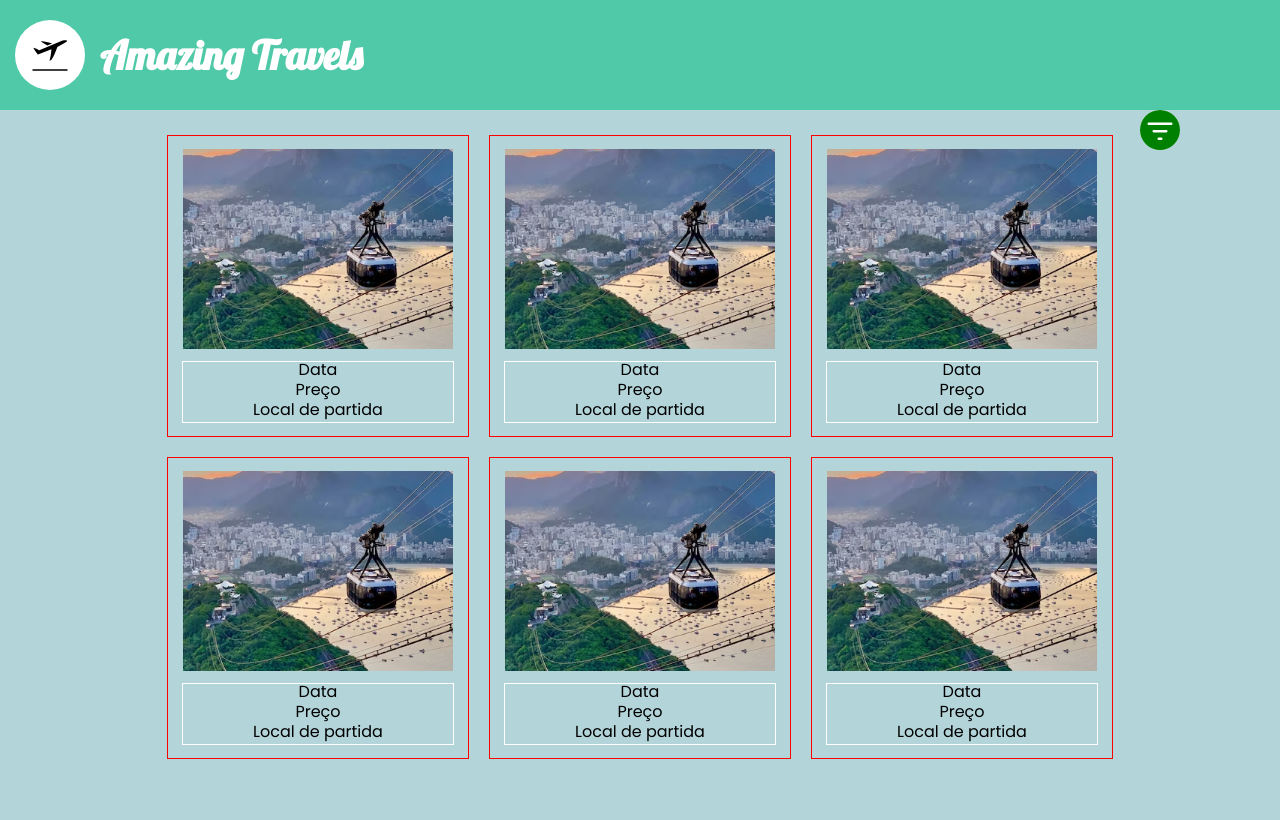
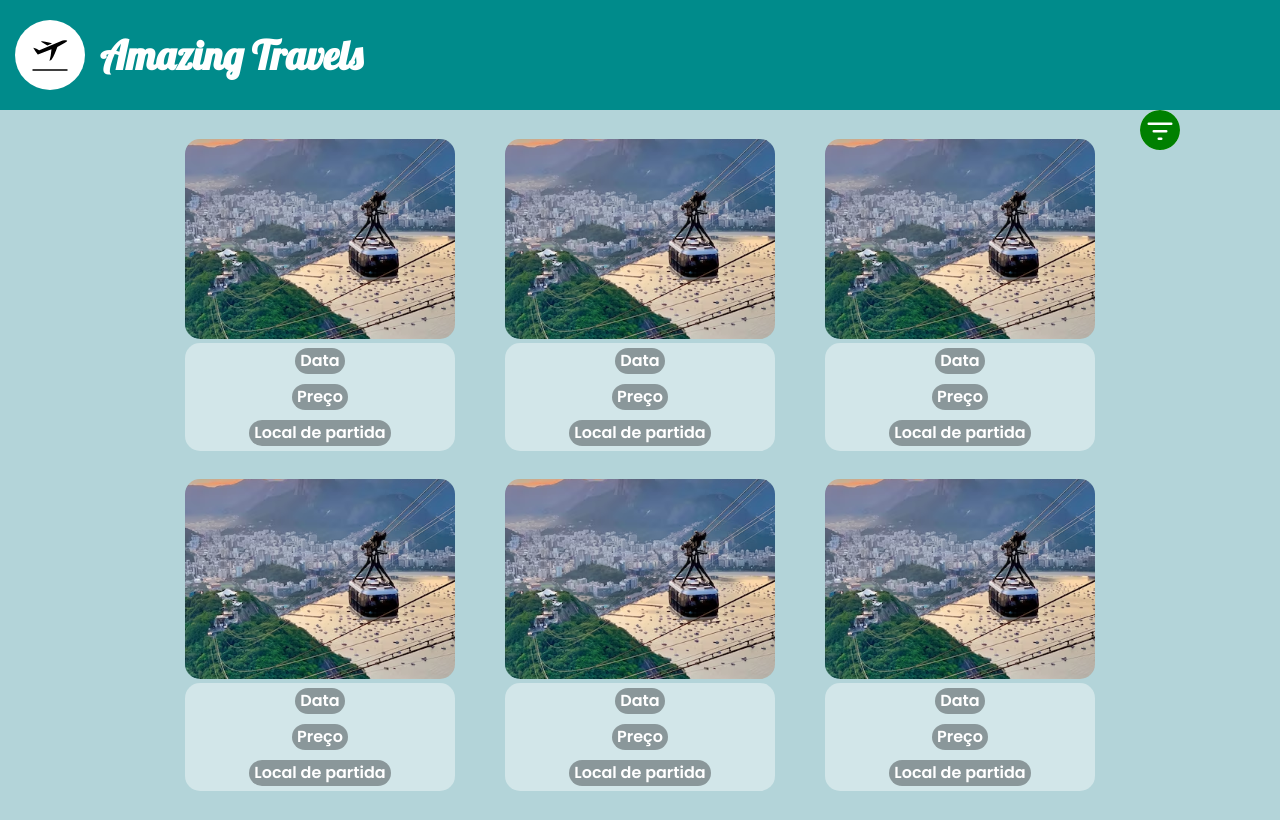
Before and after one commit to HadokBjorn/Amazing-Travels, a React (Create React App) app: page /travels in a window 1280 px wide. Built offline with nearby package versions, Linux system fonts and the light colour scheme.

Commit message:
fix: details travels page

```diff
--- a/src/components/menuBar/MenuBar.style.js
+++ b/src/components/menuBar/MenuBar.style.js
@@ -4,7 +4,7 @@ export const MenuBarContainer = styled.header`
 
     //border: 1px solid #111;
 
-    background-color: #50C9A8;
+    background-color: darkcyan;
     padding: 15px;
     gap: 15px;
     height: 80px;
--- a/src/components/priceFilter/PriceFilter.jsx
+++ b/src/components/priceFilter/PriceFilter.jsx
@@ -1,5 +1,5 @@
 import { useState } from "react";
-import { ComponentContainer } from "./PriceFilter.style";
+import { FilterContainer } from "./PriceFilter.style";
 
 export default function PriceFilter({setOpenFilter}){
     /* const minPriceRef = useRef()
@@ -11,7 +11,7 @@ export default function PriceFilter({setOpenFilter}){
     }
 
     return(
-        <ComponentContainer>
+        <FilterContainer>
 
         <input type="range" name="minValue" min={1} max={100} onChange={handleFilter}/>
         <p>{values.minValue}</p>
@@ -20,6 +20,6 @@ export default function PriceFilter({setOpenFilter}){
 
         <button onClick={()=>setOpenFilter(false)}>Filtrar</button>
 
-        </ComponentContainer>
+        </FilterContainer>
     )
 }
--- a/src/components/priceFilter/PriceFilter.style.js
+++ b/src/components/priceFilter/PriceFilter.style.js
@@ -1,6 +1,6 @@
 import styled from "styled-components";
 
-export const ComponentContainer = styled.div`
+export const FilterContainer = styled.div`
     position: absolute;
     font-family: 'Poppins', sans-serif;
 
@@ -14,6 +14,16 @@ export const ComponentContainer = styled.div`
     flex-direction: column;
     align-items: center;
     gap: 25px;
+    animation: filter-in .5s ease-in-out;
+
+    @keyframes filter-in {
+     0%{
+        transform: translateX(100%);
+     }
+     100%{
+        transform: translateX(0);
+     }
+    }
 
     input{
         width: inherit;
--- a/src/pages/travelsPage/TravelsPage.style.js
+++ b/src/pages/travelsPage/TravelsPage.style.js
@@ -17,18 +17,26 @@ export const PageContainer = styled.div`
 `
 export const Card = styled.article`
     width: 100%;
-    height: 300px;
+    min-height: 320px;
+    border-radius: 15px;
+    //background-color: darkcyan;
+    background-color: transparent;
 
     display: flex;
     flex-direction: column;
     justify-content: space-evenly;
     align-items: center;
 
-    border: 1px solid red;
+    transition: .2s ease-in-out;
+
+    :hover{
+        transform: scale(1.1);
+    }
 
     img{
         width: 90%;
         height: 200px;
+        border-radius: 15px;
         object-fit: cover;
         object-position: center;
     }
@@ -38,11 +46,28 @@ export const Card = styled.article`
 `
 export const TravelDetail = styled.div`
     width: 90%;
-    border: 1px solid white;
+    background-color: rgba(255,255,255, 0.4);
+    border-radius: 15px;
+    padding: 5px 0;
+
+    display: flex;
+    flex-direction: column;
+    align-items: center;
+    gap: 10px;
 
     p{
-        text-align: center;
-        height: 20px;
+        padding:5px;
+        //height: 20px;
+        display: flex;
+        flex: none;
+        align-items: center;
+        justify-content: center;
+
+        color: #FFF;
+
+        background-color: rgba(32,33,36, 0.4);
+        border-radius: 15px;
+        font-weight: 600;
     }
 `
 export const FilterButton = styled.div`
@@ -57,9 +82,11 @@ export const FilterButton = styled.div`
     border-radius: 50%;
 
     background-color: white;
+    transition: .2s ease-in-out;
     :hover{
         cursor: pointer;
         background-color: greenyellow;
+        transform: scale(1.1);
     }
     @media screen and (min-width: 765px){
         right: 100px;
```
